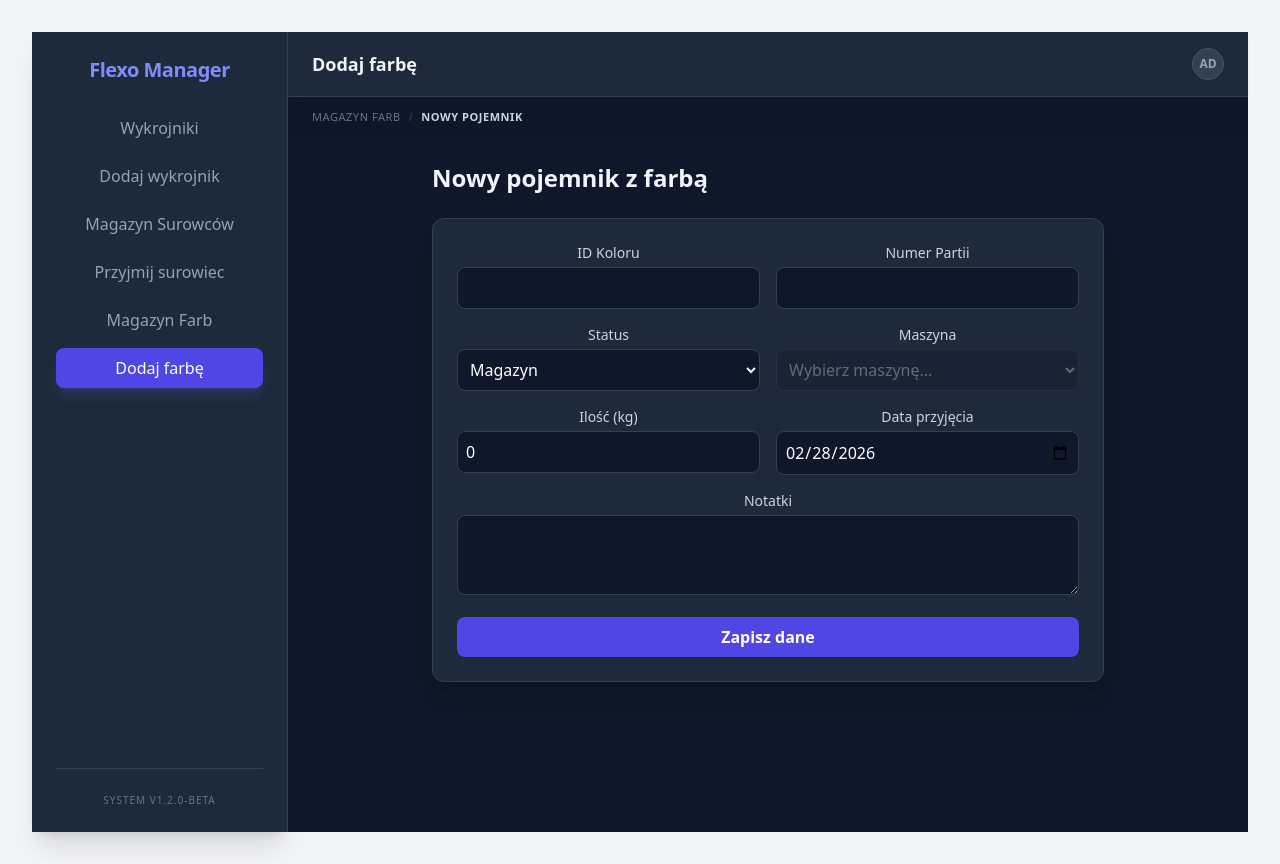
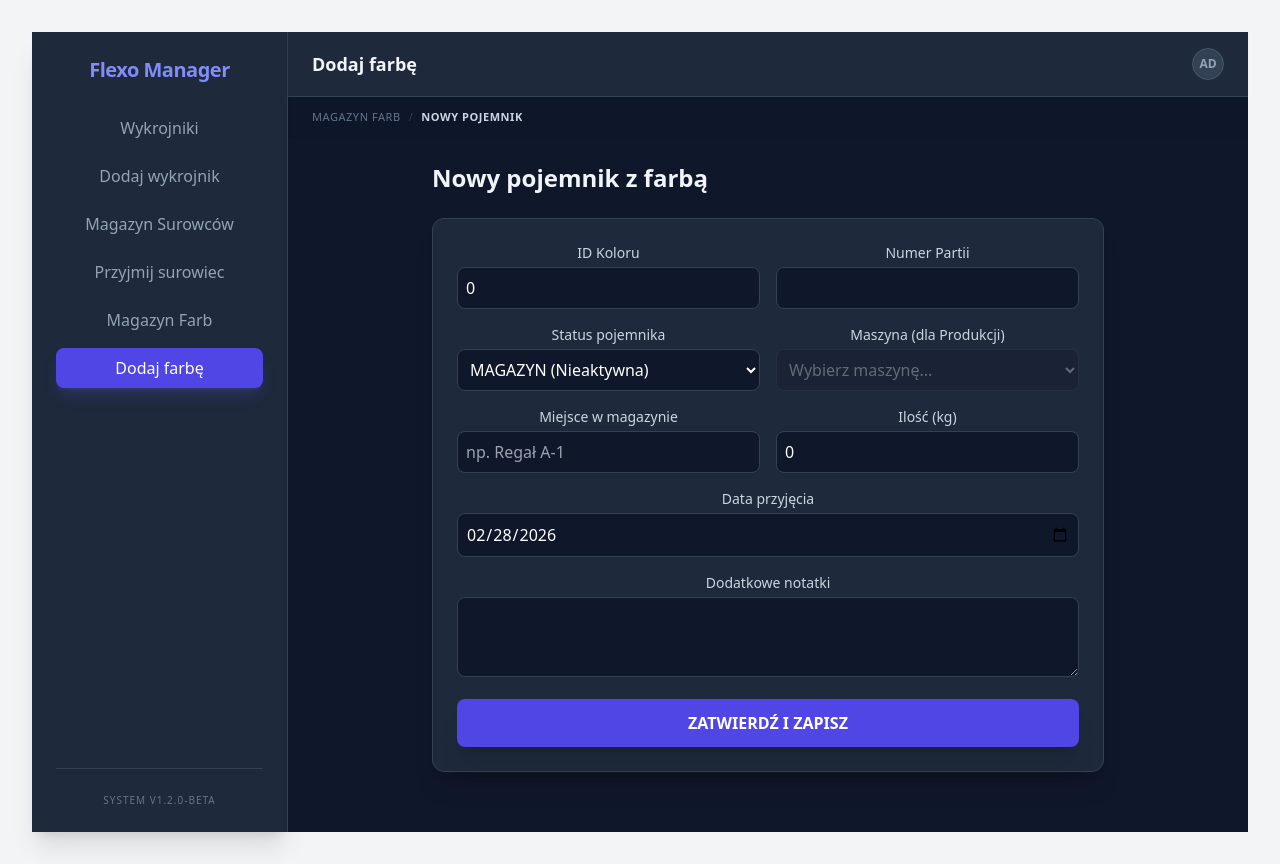
Before and after one commit to PrzemCza/flexo-production-front, a React (Vite) app: page /inks/create in a window 1280 px wide. Built offline with nearby package versions, Linux system fonts and the light colour scheme.

Commit message:
ink-miejsce magazynowania

```diff
--- a/src/modules/ink/components/InkForm.tsx
+++ b/src/modules/ink/components/InkForm.tsx
@@ -1,23 +1,28 @@
+"use no memo";
 
 import { useForm } from "react-hook-form";
 import { Ink } from "../types";
 
+// Definiujemy typ danych, którymi operuje formularz (wszystko oprócz ID)
+type InkFormValues = Omit<Ink, "id">;
+
 interface InkFormProps {
   initialData?: Partial<Ink>;
-  onSubmit: (data: Omit<Ink, "id">) => void;
+  onSubmit: (data: InkFormValues) => void;
 }
 
 export default function InkForm({ initialData, onSubmit }: InkFormProps) {
-  const { register, handleSubmit, watch } = useForm<Omit<Ink, "id">>({
-    defaultValues: initialData || {
-      //inkColorId: 0,
-      quantityKg: 0,
-      batchNumber: "",
-      storageLocation: "",
-      receivedDate: new Date().toISOString().split('T')[0],
-      status: "INACTIVE",
-      machine: "",
-      notes: ""
+  // Zamiast 'any', rzutujemy na InkFormValues, co jest zgodne z przeznaczeniem formularza
+  const { register, handleSubmit, watch } = useForm<InkFormValues>({
+    defaultValues: {
+      inkColorId: initialData?.inkColorId ?? 0,
+      quantityKg: initialData?.quantityKg ?? 0,
+      batchNumber: initialData?.batchNumber ?? "",
+      storageLocation: initialData?.storageLocation ?? "",
+      receivedDate: initialData?.receivedDate ?? new Date().toISOString().split('T')[0],
+      status: initialData?.status ?? "INACTIVE",
+      machine: initialData?.machine ?? "",
+      notes: initialData?.notes ?? ""
     }
   });
 
@@ -26,6 +31,7 @@ export default function InkForm({ initialData, onSubmit }: InkFormProps) {
   return (
     <form onSubmit={handleSubmit(onSubmit)} className="space-y-4">
       <div className="grid grid-cols-1 md:grid-cols-2 gap-4">
+        {/* ID Koloru */}
         <div>
           <label className="block text-sm font-medium text-slate-300 mb-1">ID Koloru</label>
           <input
@@ -35,6 +41,7 @@ export default function InkForm({ initialData, onSubmit }: InkFormProps) {
           />
         </div>
 
+        {/* Numer Partii */}
         <div>
           <label className="block text-sm font-medium text-slate-300 mb-1">Numer Partii</label>
           <input
@@ -43,19 +50,21 @@ export default function InkForm({ initialData, onSubmit }: InkFormProps) {
           />
         </div>
 
+        {/* Status */}
         <div>
-          <label className="block text-sm font-medium text-slate-300 mb-1">Status</label>
+          <label className="block text-sm font-medium text-slate-300 mb-1">Status pojemnika</label>
           <select
             {...register("status")}
             className="w-full bg-slate-900 border border-slate-700 rounded-lg p-2 text-white"
           >
-            <option value="INACTIVE">Magazyn</option>
-            <option value="ACTIVE">Produkcja (Na maszynie)</option>
+            <option value="INACTIVE">MAGAZYN (Nieaktywna)</option>
+            <option value="ACTIVE">PRODUKCJA (Wydana na maszynę)</option>
           </select>
         </div>
 
+        {/* Maszyna */}
         <div>
-          <label className="block text-sm font-medium text-slate-300 mb-1">Maszyna</label>
+          <label className="block text-sm font-medium text-slate-300 mb-1">Maszyna (dla Produkcji)</label>
           <select
             {...register("machine")}
             disabled={selectedStatus !== "ACTIVE"}
@@ -69,6 +78,18 @@ export default function InkForm({ initialData, onSubmit }: InkFormProps) {
           </select>
         </div>
 
+        {/* Lokalizacja */}
+        <div>
+          <label className="block text-sm font-medium text-slate-300 mb-1">Miejsce w magazynie</label>
+          <input
+            {...register("storageLocation")}
+            disabled={selectedStatus !== "INACTIVE"}
+            placeholder={selectedStatus === "ACTIVE" ? "Farba na maszynie" : "np. Regał A-1"}
+            className="w-full bg-slate-900 border border-slate-700 rounded-lg p-2 text-white disabled:opacity-30"
+          />
+        </div>
+
+        {/* Ilość kg */}
         <div>
           <label className="block text-sm font-medium text-slate-300 mb-1">Ilość (kg)</label>
           <input
@@ -79,7 +100,8 @@ export default function InkForm({ initialData, onSubmit }: InkFormProps) {
           />
         </div>
 
-        <div>
+        {/* Data przyjęcia */}
+        <div className="md:col-span-2">
           <label className="block text-sm font-medium text-slate-300 mb-1">Data przyjęcia</label>
           <input
             type="date"
@@ -88,8 +110,9 @@ export default function InkForm({ initialData, onSubmit }: InkFormProps) {
           />
         </div>
 
+        {/* Notatki */}
         <div className="md:col-span-2">
-          <label className="block text-sm font-medium text-slate-300 mb-1">Notatki</label>
+          <label className="block text-sm font-medium text-slate-300 mb-1">Dodatkowe notatki</label>
           <textarea
             {...register("notes")}
             className="w-full bg-slate-900 border border-slate-700 rounded-lg p-2 text-white h-20"
@@ -99,9 +122,9 @@ export default function InkForm({ initialData, onSubmit }: InkFormProps) {
 
       <button
         type="submit"
-        className="w-full bg-indigo-600 hover:bg-indigo-700 text-white font-bold py-2 px-4 rounded-lg transition mt-4"
+        className="w-full bg-indigo-600 hover:bg-indigo-700 text-white font-bold py-3 px-4 rounded-lg transition mt-4 shadow-xl uppercase"
       >
-        Zapisz dane
+        Zatwierdź i zapisz
       </button>
     </form>
   );
```
